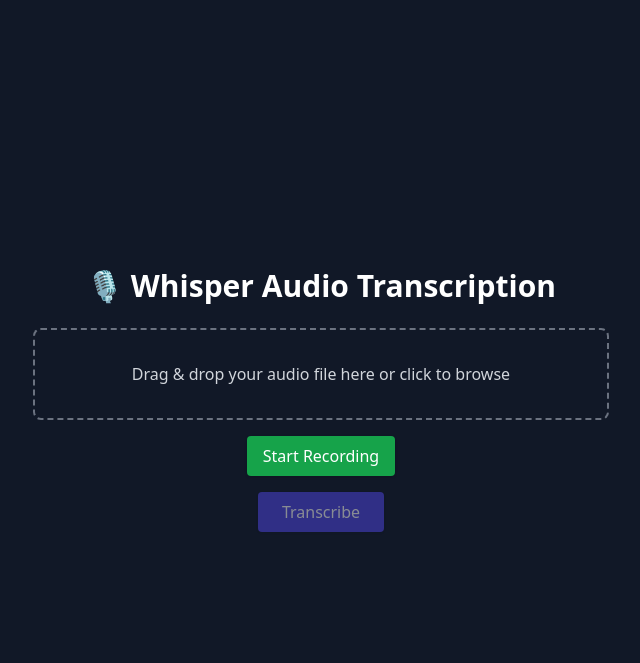
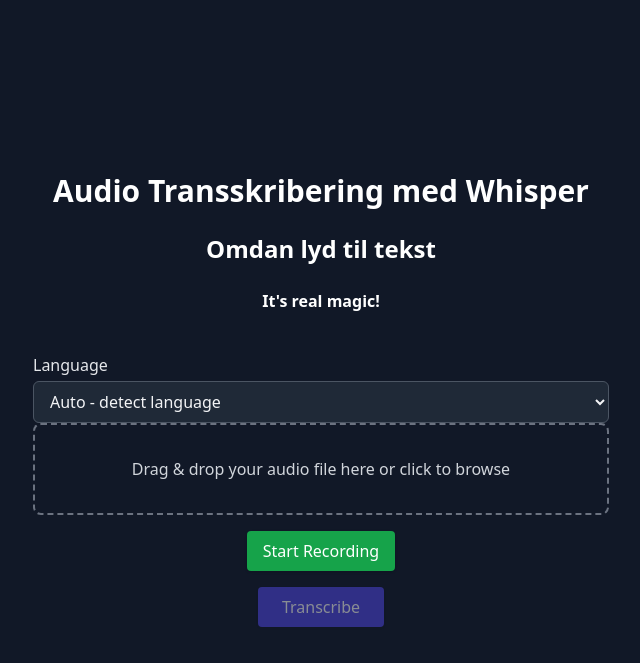
Before and after one commit to tgavri/whisper-fun, a Flask app: page / in a window 1280 px wide. Shown: the top 663 px of the page, without its empty margins (319-959 px from the left). Run offline with Flask 3, Linux system fonts and the light colour scheme; some libraries are stand-ins or nearby versions.

Commit message:
Select language dropdown

```diff
--- a/app.py
+++ b/app.py
@@ -19,9 +19,14 @@
     if "file" not in request.files:
         abort(400, description="No file uploaded")
     audio_file = request.files["file"]
+    language = request.form.get("language") or None  # "" means auto
     with NamedTemporaryFile(delete=True, suffix=os.path.splitext(audio_file.filename)[1]) as tmp:
         audio_file.save(tmp.name)
-        result = model.transcribe(tmp.name)
+        # Pass language if set, otherwise let Whisper auto-detect
+        transcribe_kwargs = {}
+        if language:
+            transcribe_kwargs['language'] = language
+        result = model.transcribe(tmp.name, **transcribe_kwargs)
     return jsonify({
         "transcript": result["text"],
         "language": result.get("language", ""),
--- a/templates/index.html
+++ b/templates/index.html
@@ -12,7 +12,24 @@
 
 <div class="min-h-screen flex flex-col items-center justify-center p-6">
 
-  <h1 class="text-3xl font-bold mb-6 text-center">🎙️ Whisper Audio Transcription</h1>
+  <h1 class="text-3xl font-bold mb-6 text-center">Audio Transskribering med Whisper</h1>
+  <h1 class="text-2xl font-bold mb-6 text-center">Omdan lyd til tekst</h1>
+  <h1 class="text-1xl font-bold mb-6 text-center">It's real magic!</h1>
+
+<!-- Language selection -->
+<div class="mt-4 w-full max-w-xl">
+  <label for="languageSelect" class="text-gray-200 mb-1 block">Language</label>
+  <select id="languageSelect" class="w-full px-3 py-2 rounded-md bg-gray-800 text-gray-100 border border-gray-600">
+    <option value="">Auto - detect language</option>
+    <option value="da">Danish</option>
+    <option value="en">English</option>
+    <option value="sv">Swedish</option>
+    <option value="de">German</option>
+    <option value="fr">French</option>
+    <option value="es">Spanish</option>
+    <!-- Add more as needed, using ISO 639-1 codes -->
+  </select>
+</div>
 
   <!-- Drop/Upload zone -->
   <div id="dropZone" class="w-full max-w-xl border-2 border-dashed border-gray-500 rounded-lg p-8 text-center cursor-pointer hover:border-indigo-400 transition">
@@ -137,10 +154,14 @@
 };
 
 // ==== Transcribe submission ====
+const languageSelect = document.getElementById('languageSelect');
+
 uploadBtn.addEventListener('click', async () => {
   if (!selectedFile) return;
   const formData = new FormData();
   formData.append("file", selectedFile);
+  // add language
+  formData.append("language", languageSelect.value);
 
   loading.classList.remove('hidden');
   resultCard.classList.add('hidden');
@@ -163,6 +184,7 @@
     uploadBtn.disabled = false;
   }
 });
+
 </script>
 
 </body>
```
